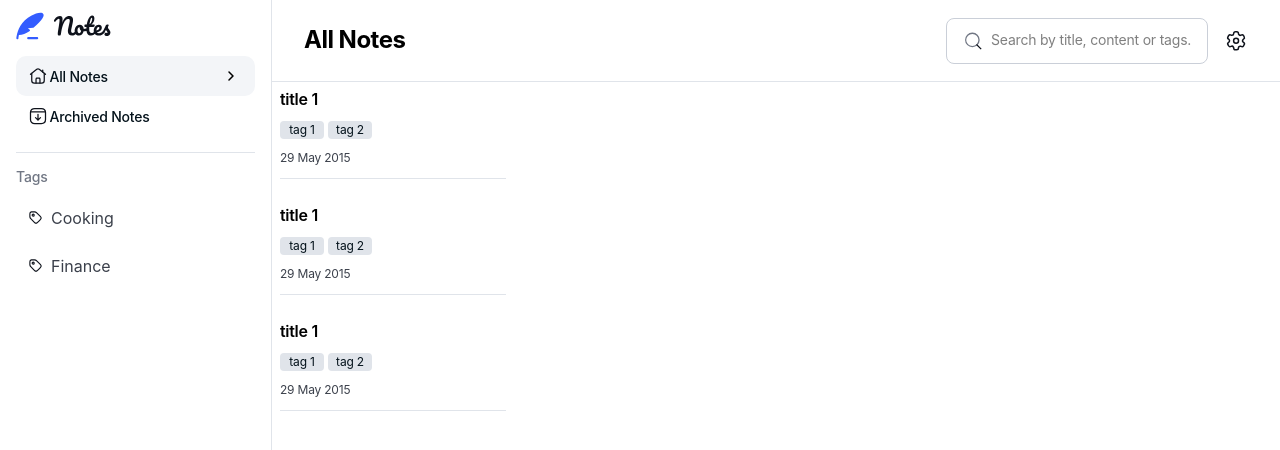
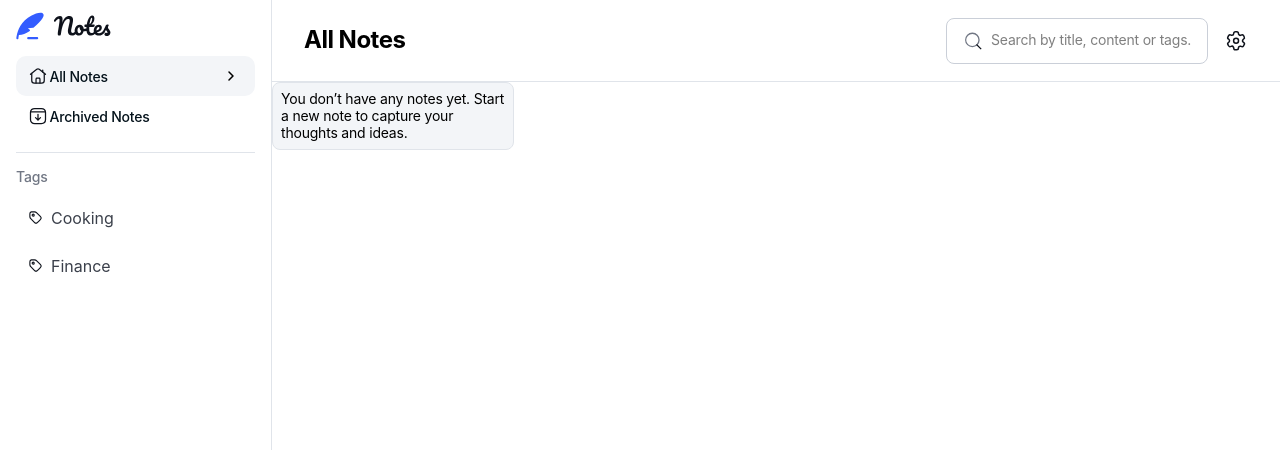
Before and after one commit to HamDean/note-taking-web-app, a React (Vite) app in the folder frontend/: page / in a window 1280 px wide. Shown: the top 450 px of the page. Built offline with nearby package versions, Linux system fonts and the light colour scheme; a web font is replaced by a local one.

Commit message:
Create message component for empty notes

```diff
--- /dev/null
+++ b/frontend/src/components/EmptyNotes.tsx
@@ -0,0 +1,13 @@
+const EmptyNotes = () => {
+  return (
+    <div className="flex flex-col gap-4">
+      <div className="w-full lg:w-60.5 bg-neutral-100 rounded-8 p-2 text-preset-5 border border-neutral-200">
+        You don’t have any notes yet. Start a new note to capture your thoughts
+        and ideas.
+      </div>
+
+      <hr className="hidden md:block lg:hidden text-neutral-200" />
+    </div>
+  );
+};
+export default EmptyNotes;
--- a/frontend/src/pages/HomePage.tsx
+++ b/frontend/src/pages/HomePage.tsx
@@ -2,21 +2,25 @@ import { useState } from "react";
 import NoteComponent from "../components/NoteComponent";
 import DesktopPageHeader from "../components/DesktopPageHeader";
 import { useParams } from "react-router";
+import EmptyNotes from "../components/EmptyNotes";
 
 const HomePage = () => {
   const [selectedIndex, setSelectedIndex] = useState(-1);
-  const { note = 'All Notes'} = useParams();
+  const { note = "All Notes" } = useParams();
   const notes = [
-    { title: "title 1", tags: ["tag 1", "tag 2"], dateCreated: "29 May 2015" },
-    { title: "title 1", tags: ["tag 1", "tag 2"], dateCreated: "29 May 2015" },
-    { title: "title 1", tags: ["tag 1", "tag 2"], dateCreated: "29 May 2015" },
+    // { title: "title 1", tags: ["tag 1", "tag 2"], dateCreated: "29 May 2015" },
+    // { title: "title 1", tags: ["tag 1", "tag 2"], dateCreated: "29 May 2015" },
+    // { title: "title 1", tags: ["tag 1", "tag 2"], dateCreated: "29 May 2015" },
   ];
   return (
     <>
       <DesktopPageHeader pageTitle={note} />
       <section className="align-page flex flex-col gap-1.5 px-4 py-5 lg:px-0 lg:py-0">
         <h1 className="text-preset-1 mb-4 lg:hidden">All Notes</h1>
-        {notes.map((note, index) => (
+        {notes.length === 0 ? (
+          <EmptyNotes />
+        ) : (
+          notes.map((note, index) => (
             <NoteComponent
               key={index}
               onSelectNote={() => setSelectedIndex(index)}
@@ -25,7 +29,8 @@ const HomePage = () => {
               noteTags={note.tags}
               dateCreated={note.dateCreated}
             />
-        ))}
+          ))
+        )}
       </section>
     </>
   );
```
Lines whose indentation alone changed are shown as unchanged.
